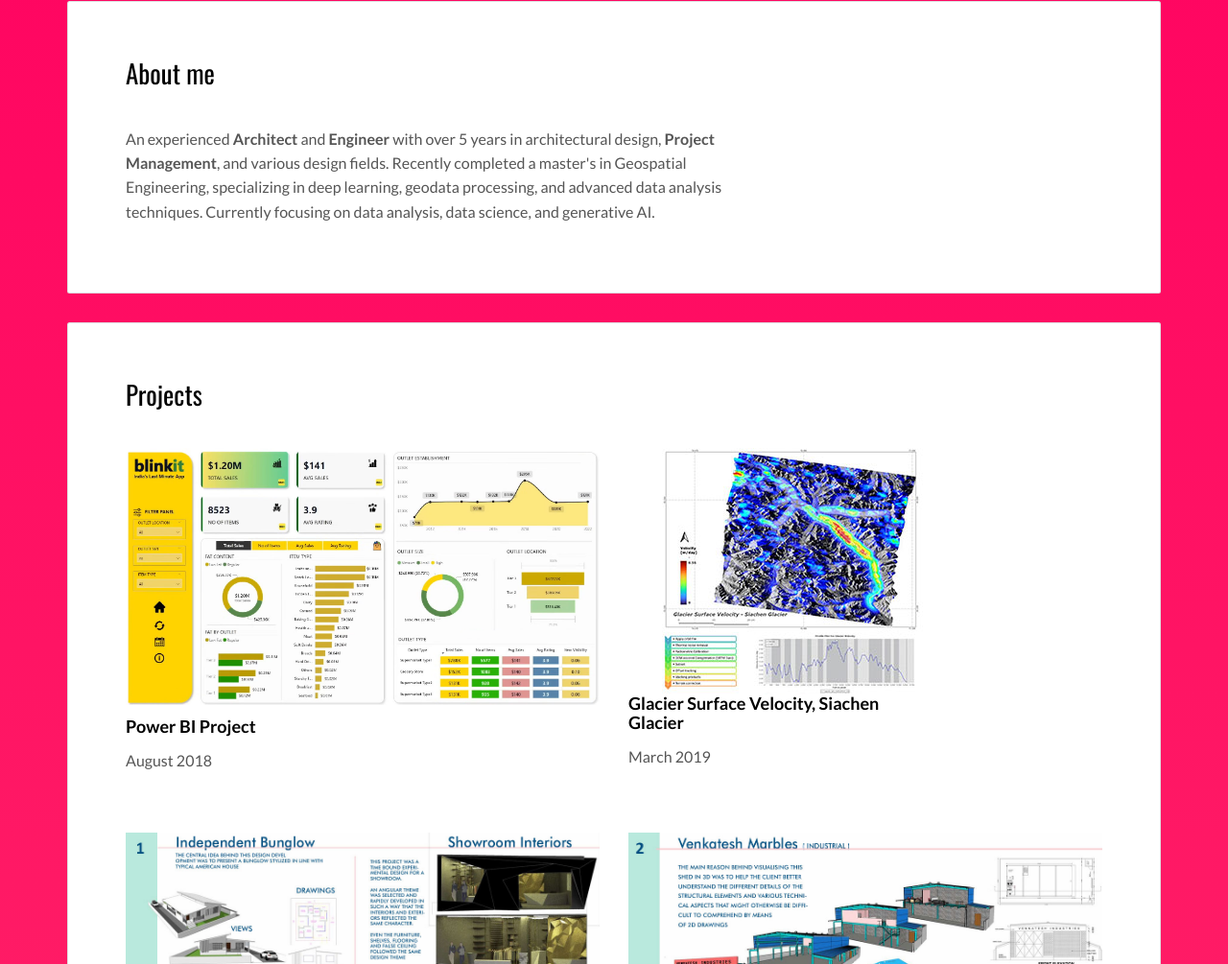
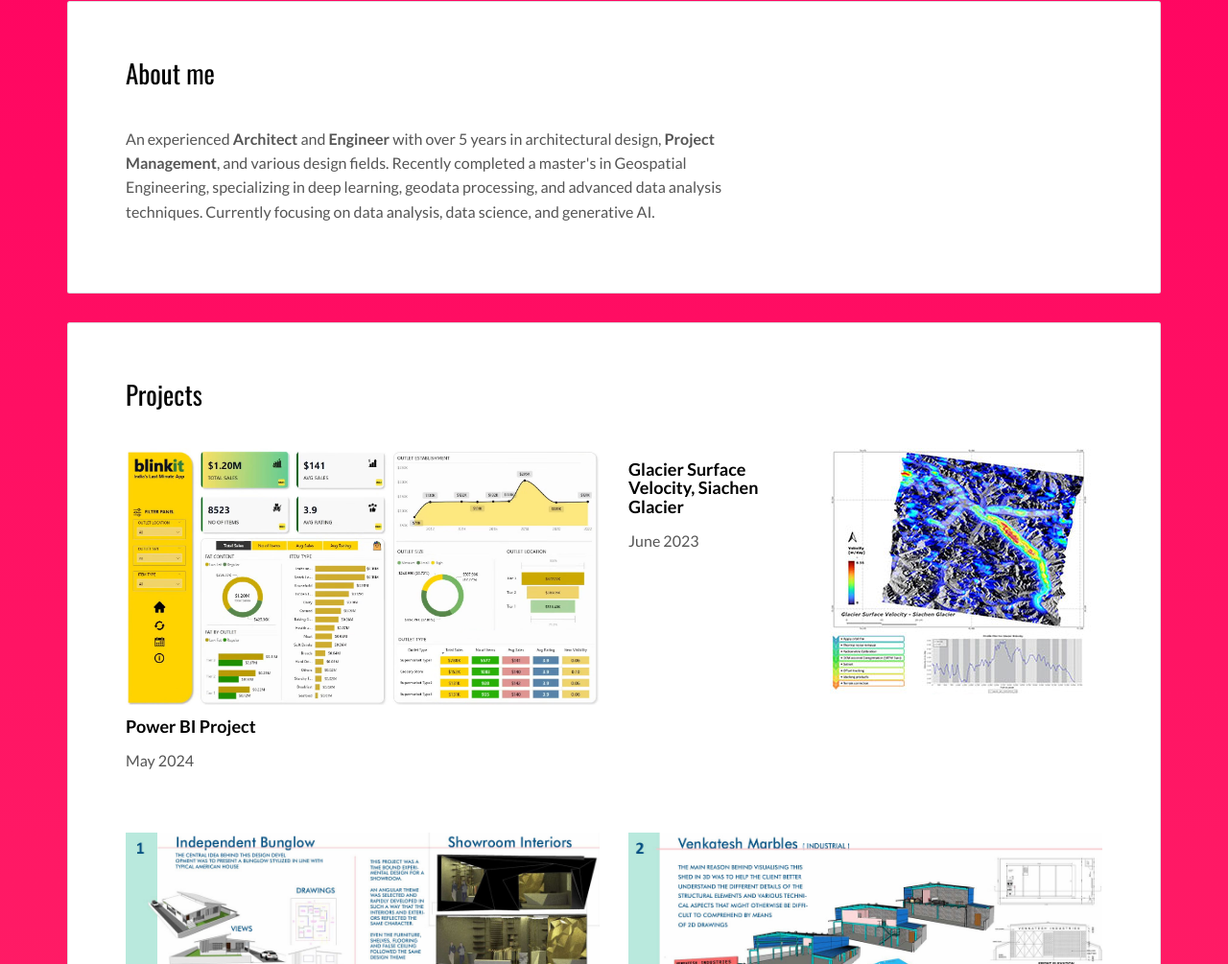
Before and after one commit to dushyantpp/portfolio, a plain HTML site: page index.html in a window 1280 px wide. Shown: the part 306-1311 px from the top of the page at 96% size. Drawn offline with nearby package versions, Linux system fonts and the light colour scheme.

Commit message:
Update index.html

```diff
--- a/index.html
+++ b/index.html
@@ -77,12 +77,12 @@
               <div class="col-md-6">
                  <img src="./assets/images/blinkit.jpg" class="img-responsive" alt="">
                 <h3 class="h5">Power BI Project</h3>
-                <p>August 2018</p>
+                <p>May 2024</p>
               </div>
-             <div class="col-md-4">
+             <div class="col-md-6">
         <img src="./assets/images/siachen.jpg" class="img-responsive" alt="" style="float: right;">
         <h3 class="h5">Glacier Surface Velocity, Siachen Glacier</h3>
-        <p>March 2019</p>
+        <p>June 2023</p>
               </div>
 
             </div>
```
